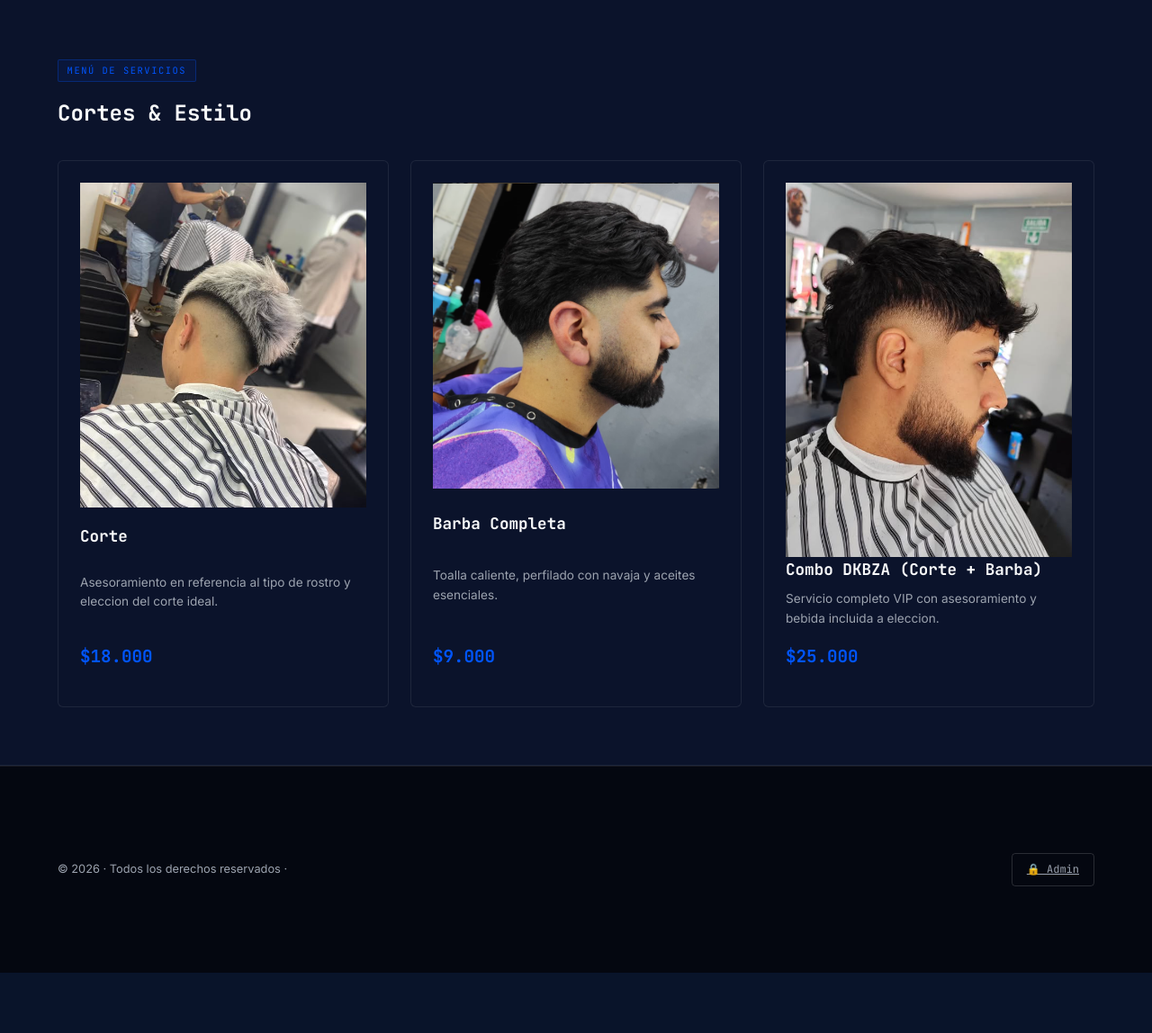
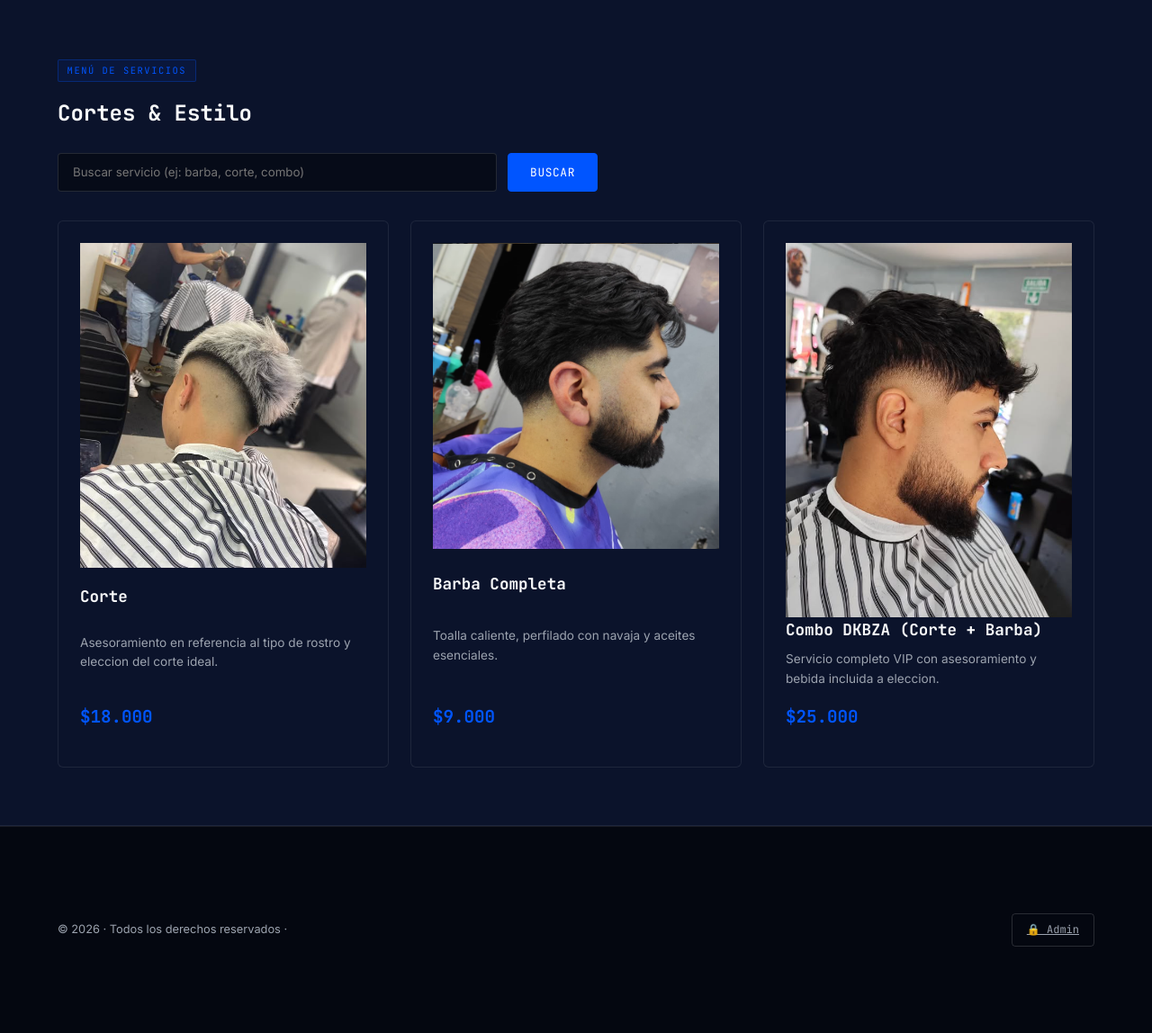
Before and after one commit to ArapaDillan10/Pagina-para-barberias, a PHP site: page /clase5/servicios.php in a window 1280 px wide. Shown: the part 79-1227 px from the top of the page at 90% size. Before the commit the page ends 1160 px from the top, so only its background shows below. Run offline with PHP 8.4, Linux system fonts and the light colour scheme.

Commit message:
feat: agrega buscador de servicios por GET con sanitizacion

```diff
--- a/clase5/css/styles.css
+++ b/clase5/css/styles.css
@@ -1107,3 +1107,29 @@ h1, h2, h3, h4, .mono {
   border: 1px solid #ef4444;
   color: #fca5a5;
 }
+/* ===== TP5: buscador GET ===== */
+.search-form {
+  display: flex;
+  gap: 12px;
+  margin: 24px 0;
+  max-width: 600px;
+}
+
+.search-form .wireframe-input {
+  flex: 1;
+  margin: 0;
+}
+
+.alerta a {
+  color: inherit;
+  font-weight: 600;
+  margin-left: 8px;
+}
+
+.visually-hidden {
+  position: absolute;
+  width: 1px;
+  height: 1px;
+  overflow: hidden;
+  clip: rect(0 0 0 0);
+}
--- a/clase5/servicios.php
+++ b/clase5/servicios.php
@@ -1,5 +1,49 @@
 <?php
   $titulo_pagina = 'DKBZA Barber Studio | Servicios';
+
+  $servicios = [
+    [
+      'nombre'      => 'Corte',
+      'descripcion' => 'Asesoramiento en referencia al tipo de rostro y eleccion del corte ideal.',
+      'precio'      => '$18.000',
+      'imagen'      => './img/corte1.png',
+      'alt'         => 'Corte Clasico / Fade'
+    ],
+    [
+      'nombre'      => 'Barba Completa',
+      'descripcion' => 'Toalla caliente, perfilado con navaja y aceites esenciales.',
+      'precio'      => '$9.000',
+      'imagen'      => './img/corte2.png',
+      'alt'         => 'Barba Completa / Ritual'
+    ],
+    [
+      'nombre'      => 'Combo DKBZA (Corte + Barba)',
+      'descripcion' => 'Servicio completo VIP con asesoramiento y bebida incluida a eleccion.',
+      'precio'      => '$25.000',
+      'imagen'      => './img/combo3.png',
+      'alt'         => 'Combo DKBZA (Corte + Barba)'
+    ]
+  ];
+
+  $busqueda = '';
+  $resultados = $servicios;
+
+  if (isset($_GET['buscar'])) {
+    $busqueda = filter_input(INPUT_GET, 'buscar', FILTER_UNSAFE_RAW);
+    $busqueda = htmlspecialchars(trim($busqueda), ENT_QUOTES, 'UTF-8');
+
+    if (!empty($busqueda)) {
+      $resultados = [];
+
+      foreach ($servicios as $servicio) {
+        if (stripos($servicio['nombre'], $busqueda) !== false ||
+            stripos($servicio['descripcion'], $busqueda) !== false) {
+          $resultados[] = $servicio;
+        }
+      }
+    }
+  }
+
   include('includes/header.php');
   include('includes/nav.php');
 ?>
@@ -18,63 +62,68 @@
         Cortes & Estilo
       </h1>
 
+
+      <!-- BUSCADOR (GET) -->
+
+      <form method="get" action="servicios.php" class="search-form">
+
+        <label for="buscar" class="visually-hidden">
+          Buscar servicio
+        </label>
+
+        <input
+          type="text"
+          id="buscar"
+          name="buscar"
+          class="wireframe-input"
+          placeholder="Buscar servicio (ej: barba, corte, combo)"
+          value="<?php echo $busqueda; ?>"
+        >
+
+        <button type="submit" class="btn-blue">
+          Buscar
+        </button>
+
+      </form>
+
+      <?php if (!empty($busqueda)): ?>
+        <?php if (count($resultados) > 0): ?>
+          <div class="alerta alerta-exito">
+            Resultados para "<?php echo $busqueda; ?>": <?php echo count($resultados); ?> servicio(s) encontrado(s).
+            <a href="servicios.php">Ver todos</a>
+          </div>
+        <?php else: ?>
+          <div class="alerta alerta-error">
+            No se encontraron servicios para "<?php echo $busqueda; ?>".
+            <a href="servicios.php">Ver todos</a>
+          </div>
+        <?php endif; ?>
+      <?php endif; ?>
+
+
       <div class="grid-services">
+
+        <?php foreach ($resultados as $servicio): ?>
 
           <div class="card-service">
 
-          <img src="./img/corte1.png" alt="Corte Clasico / Fade" class="service-img" loading="lazy">
+            <img src="<?php echo $servicio['imagen']; ?>" alt="<?php echo $servicio['alt']; ?>" class="service-img" loading="lazy">
 
             <h3>
-            Corte
+              <?php echo $servicio['nombre']; ?>
             </h3>
 
             <p>
-            Asesoramiento en referencia al tipo de rostro y eleccion del corte ideal.
+              <?php echo $servicio['descripcion']; ?>
             </p>
 
             <span class="price">
-            $18.000
+              <?php echo $servicio['precio']; ?>
             </span>
 
           </div>
 
-
-        <div class="card-service">
-
-          <img src="./img/corte2.png" alt="Barba Completa / Ritual" class="service-img" loading="lazy">
-
-          <h3>
-            Barba Completa
-          </h3>
-
-          <p>
-            Toalla caliente, perfilado con navaja y aceites esenciales.
-          </p>
-
-          <span class="price">
-            $9.000
-          </span>
-
-        </div>
-
-
-        <div class="card-service">
-
-          <img src="./img/combo3.png" alt="Combo DKBZA (Corte + Barba)" class="service-img" loading="lazy">
-
-          <h3>
-            Combo DKBZA (Corte + Barba)
-          </h3>
-
-          <p>
-            Servicio completo VIP con asesoramiento y bebida incluida a eleccion.
-          </p>
-
-          <span class="price">
-            $25.000
-          </span>
-
-        </div>
+        <?php endforeach; ?>
 
       </div>
 
```
Lines whose indentation alone changed are shown as unchanged.
